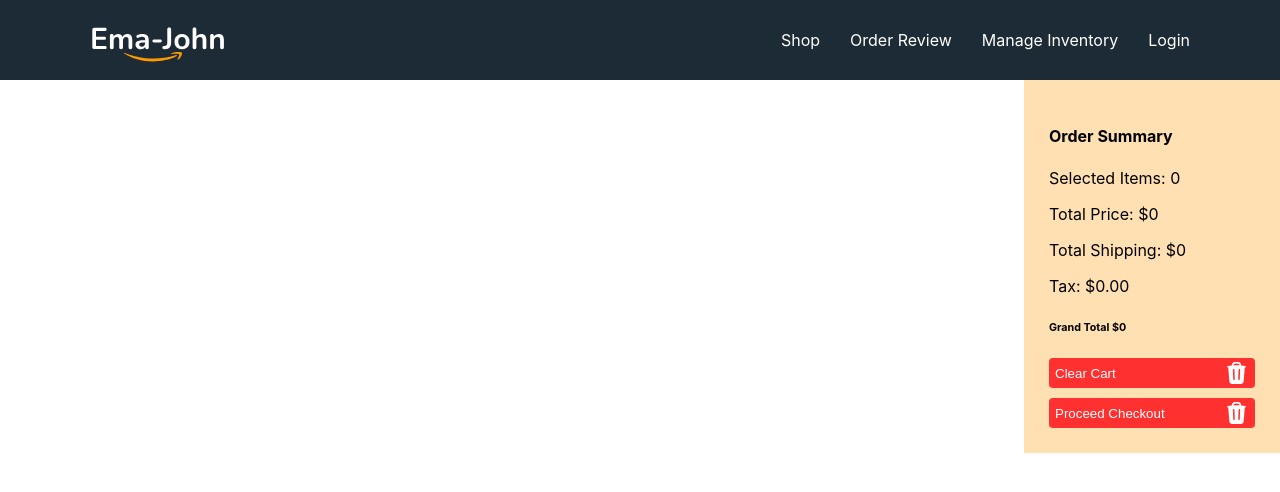
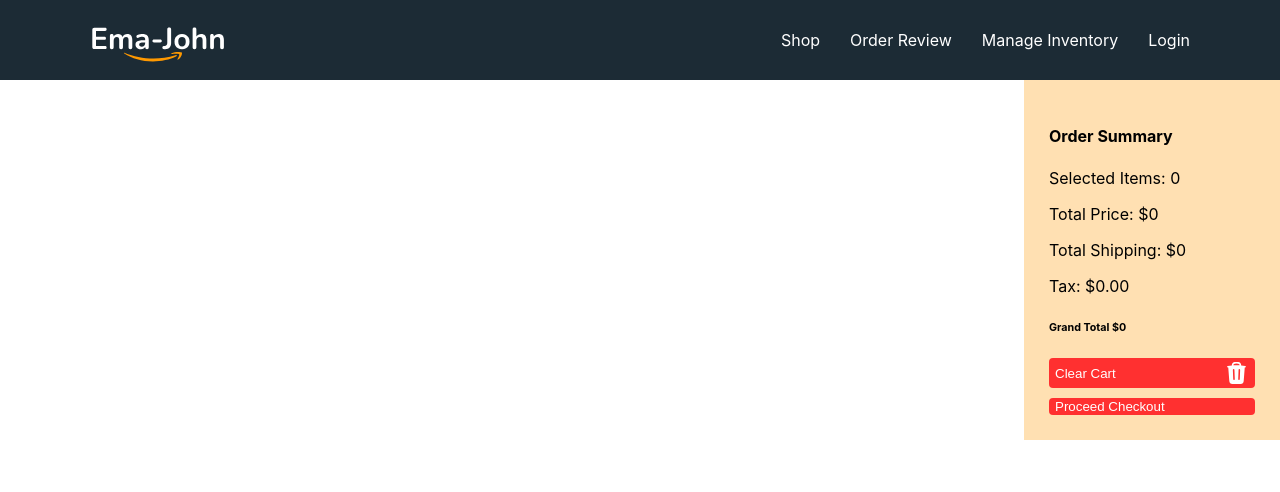
Before and after one commit to Nahiduzzamann/working-project, a React (Create React App) app: page /orders in a window 1280 px wide. Shown: the top 492 px of the page. Built offline with nearby package versions, Linux system fonts and the light colour scheme.

Commit message:
review order btn and check out btn done

```diff
--- a/src/component/Cart/Cart.js
+++ b/src/component/Cart/Cart.js
@@ -1,9 +1,9 @@
-import React from 'react';
+import React, { Children } from 'react';
 import './Cart.css';
 import { TrashIcon } from '@heroicons/react/24/solid'
 
 
-const Cart = ({ cart ,handleClearCart}) => {
+const Cart = ({ cart ,handleClearCart, children }) => {
     // const {}=props
     // console.log(cart);
     let totalPrice = 0;
@@ -29,11 +29,7 @@ const Cart = ({ cart ,handleClearCart}) => {
                 <span>Clear Cart</span>
                 <TrashIcon fill=' #ffffff' height={28} width={25} />
             </button>
-            <button
-                className='check-out-btn'>
-                <span>Proceed Checkout</span>
-                <TrashIcon fill=' #ffffff' height={28} width={25} />
-            </button>
+            {children}
         </div>
     );
 };
--- /dev/null
+++ b/src/component/Checkout/Checkout.js
@@ -0,0 +1,12 @@
+import React from 'react';
+import './Checkout.css'
+
+const Checkout = () => {
+    return (
+        <div>
+            <h2>Checkout your order!!! Page</h2>
+        </div>
+    );
+};
+
+export default Checkout;
--- a/src/component/Orders/Orders.js
+++ b/src/component/Orders/Orders.js
@@ -1,9 +1,10 @@
 import React, { useState } from 'react';
-import { useLoaderData } from 'react-router-dom';
+import { Link, useLoaderData } from 'react-router-dom';
 import Cart from '../Cart/Cart';
 import ReviewItem from '../ReviewItem/ReviewItem';
 import './Orders.css'
 import { deleteShoppingCart, removeFromDb } from '../../asset/utilities/fakedb';
+import { TrashIcon } from '@heroicons/react/24/solid'
 
 
 const Orders = () => {
@@ -31,9 +32,16 @@ const Orders = () => {
             </div>
             <div className="cart-container">
                 <Cart
-                cart={cart}
-                handleClearCart={handleClearCart}
-                ></Cart>
+                    cart={cart}
+                    handleClearCart={handleClearCart}
+                >
+                    <Link to={"/checkout"} style={{textDecoration:'none',}}>
+                    <button
+                        className='check-out-btn'>
+                        <span>Proceed Checkout</span>
+                    </button>
+                    </Link>
+                </Cart>
             </div>
         </div>
     );
--- a/src/component/Shop/Shop.js
+++ b/src/component/Shop/Shop.js
@@ -2,7 +2,9 @@ import React, { useEffect, useState } from 'react';
 import './Shop.css'
 import Product from '../Product/Product';
 import Cart from '../Cart/Cart';
-import { deleteShoppingCart,addToDb, getShoppingCart } from '../../asset/utilities/fakedb';
+import { deleteShoppingCart, addToDb, getShoppingCart } from '../../asset/utilities/fakedb';
+import { Link } from 'react-router-dom';
+import { TrashIcon } from '@heroicons/react/24/solid'
 
 const Shop = () => {
     const [products, setProducts] = useState([]);
@@ -55,6 +57,13 @@ const Shop = () => {
                     cart={cart}
                     handleClearCart={handleClearCart}
                 >
+                    <Link to={"orders"} style={{textDecoration:'none',}}>
+                    <button
+                        className='check-out-btn'>
+                        <span>Review Order</span>
+
+                    </button>
+                    </Link>
                 </Cart>
             </div>
         </div>
--- a/src/index.js
+++ b/src/index.js
@@ -13,6 +13,7 @@ import Orders from './component/Orders/Orders';
 import Inventory from './component/Inventory/Inventory';
 import Login from './component/Login/Login';
 import cartProductsLoader from './loaders/cartProductsLoader';
+import Checkout from './component/Checkout/Checkout';
 
 const router = createBrowserRouter([
   {
@@ -33,6 +34,10 @@ const router = createBrowserRouter([
         element:<Inventory></Inventory>
       },
       {
+        path:'/checkout',
+        element:<Checkout></Checkout>
+      },
+      {
         path:'/login',
         element:<Login></Login>
       }
```
Also changed, not shown: src/component/Checkout/Checkout.css (added).
